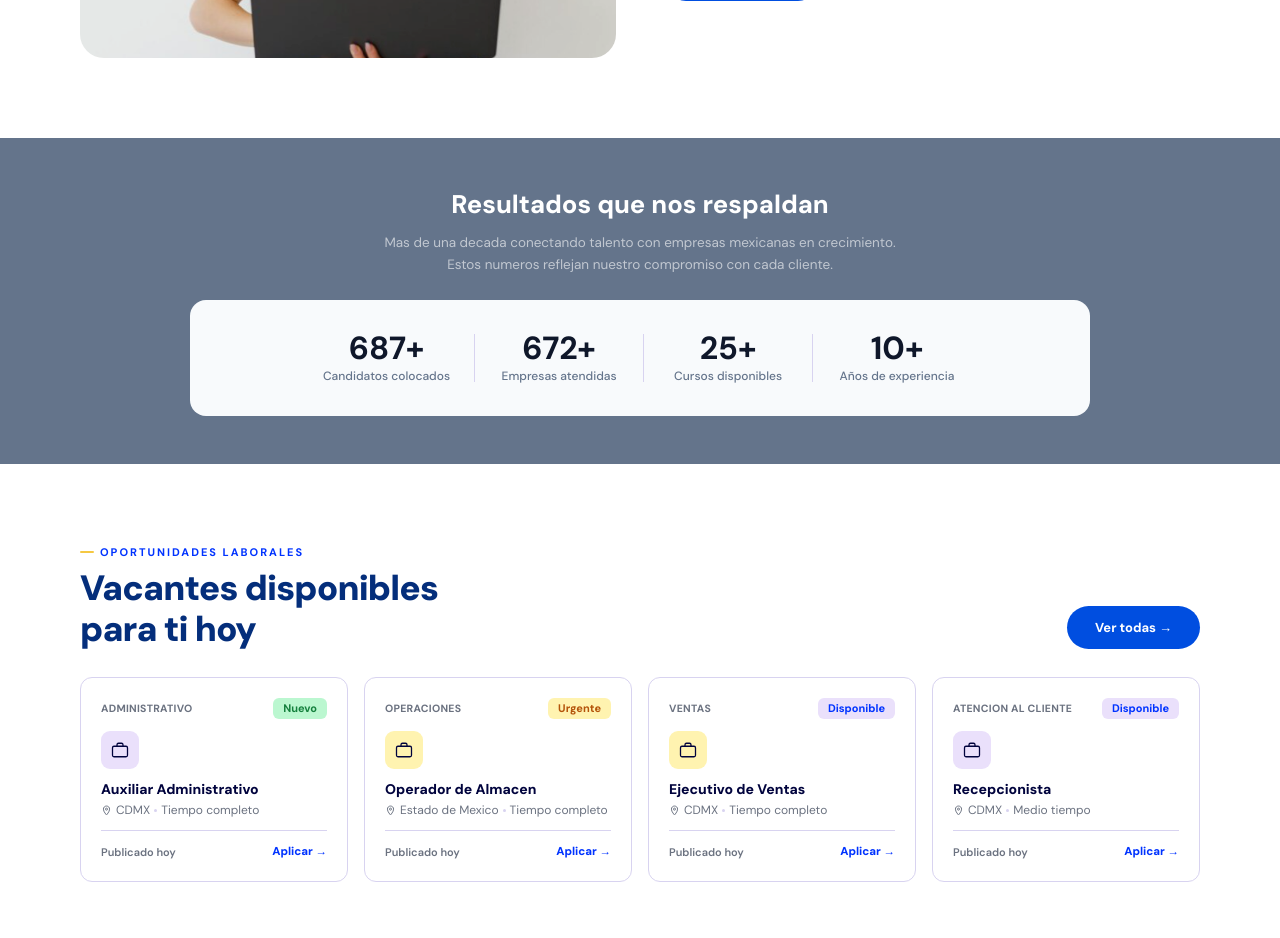
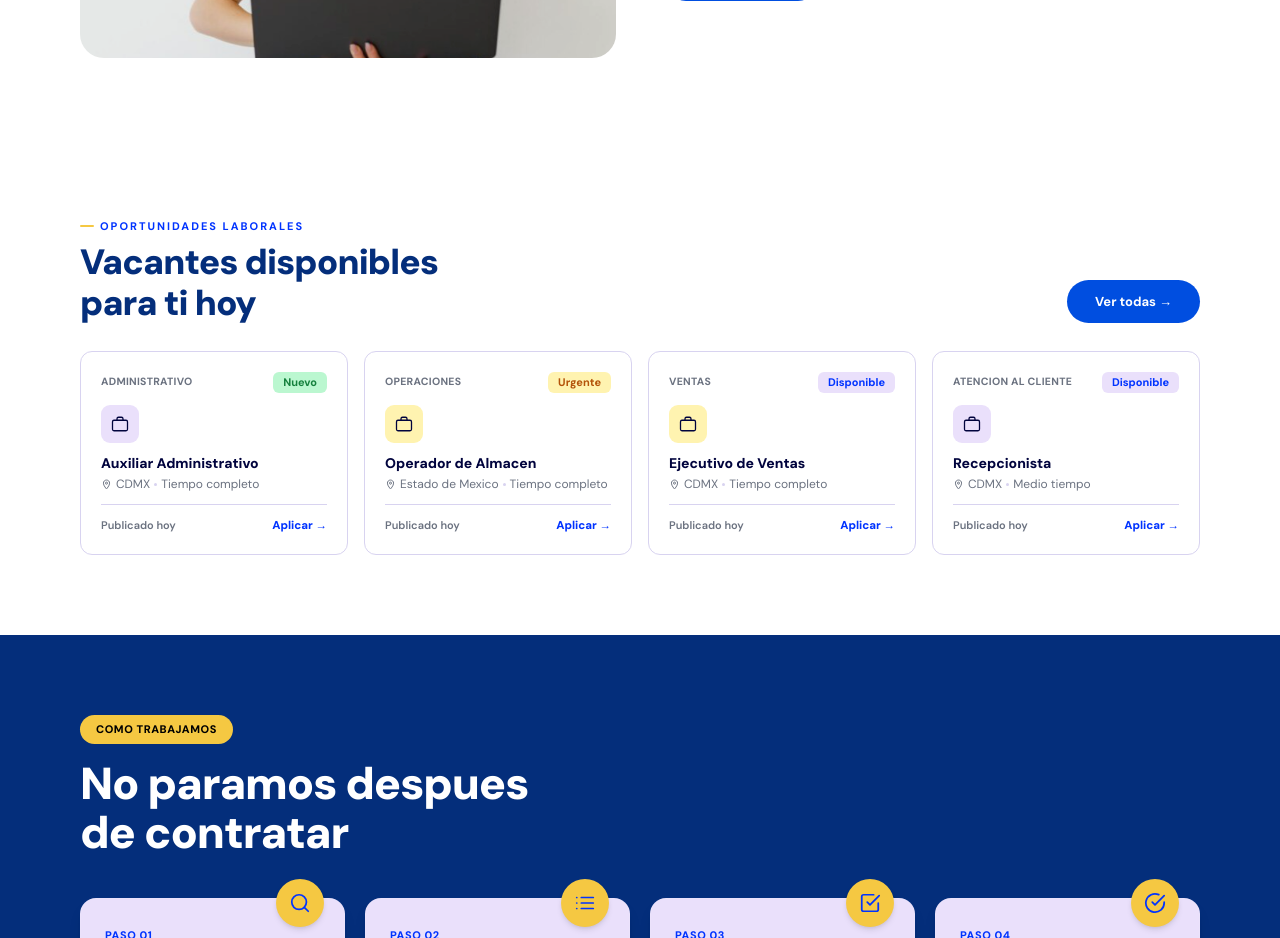
Before and after one commit to renatomachg/kyoszen, a Next.js app: page / in a window 1280 px wide. Shown: the part 1960-2898 px from the top of the page. Built offline with nearby package versions, Linux system fonts and the light colour scheme.

Commit message:
Remove StatsBar section from home (redundant with About stats)
https://claude.ai/code/session_01KZaxzJYfJsSsHK7ciBq7Dg

```diff
--- a/src/app/page.tsx
+++ b/src/app/page.tsx
@@ -1,6 +1,5 @@
 import Hero from "@/components/sections/Hero";
 import Services from "@/components/sections/Services";
-import StatsBar from "@/components/sections/StatsBar";
 import About from "@/components/sections/About";
 import Vacancies from "@/components/sections/Vacancies";
 import Process from "@/components/sections/Process";
@@ -17,7 +16,6 @@ export default function Home() {
       <Hero />
       <About />
       <Services />
-      <StatsBar />
       <Vacancies />
       <Process />
       <WhyUs />
```
